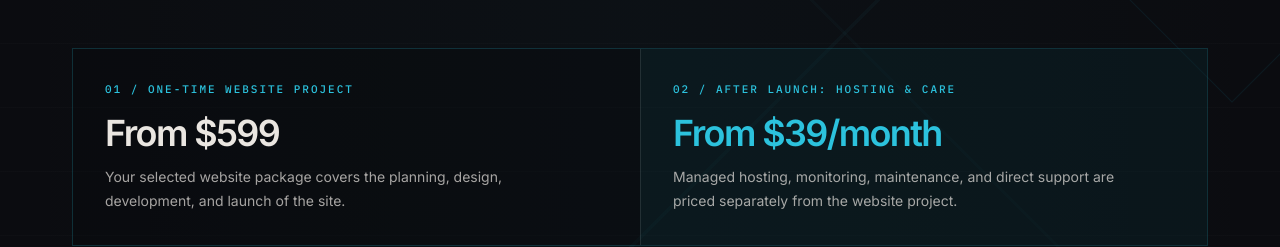
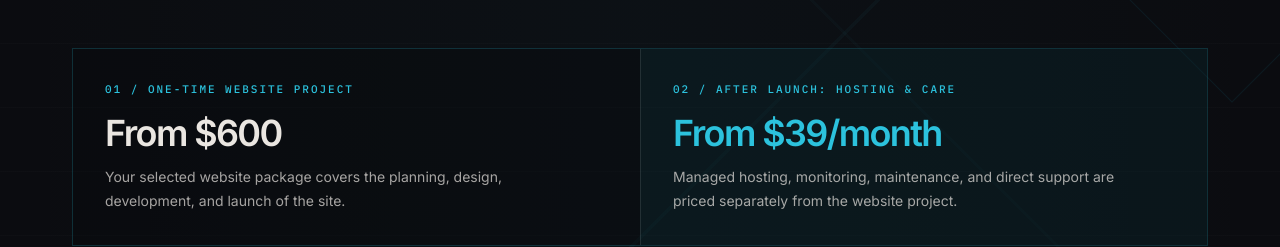
Before and after one commit to mcphe103/mdw-site, a Next.js app: page / in a window 1280 px wide. Shown: the part 4013-4260 px from the top of the page. Built offline with nearby package versions, Linux system fonts and the light colour scheme; no server answers.

Commit message:
Round website package prices for even deposit payments

```diff
--- a/components/sections/Homepage.tsx
+++ b/components/sections/Homepage.tsx
@@ -294,7 +294,7 @@ export function PricingOverview() {
         <div className="mt-10 grid overflow-hidden border border-base-cyan/20 bg-base-bg/35 sm:grid-cols-2 sm:mt-14">
           <div className="p-6 sm:p-8">
             <p className="operational-label">01 / One-time website project</p>
-            <p className="mt-4 text-3xl font-semibold tracking-[-0.045em] text-base-heading sm:text-4xl">From $599</p>
+            <p className="mt-4 text-3xl font-semibold tracking-[-0.045em] text-base-heading sm:text-4xl">From $600</p>
             <p className="mt-3 max-w-md text-sm leading-6 text-base-text/70">Your selected website package covers the planning, design, development, and launch of the site.</p>
           </div>
           <div className="border-t border-white/10 bg-base-cyan/[0.06] p-6 sm:border-l sm:border-t-0 sm:p-8">
```
